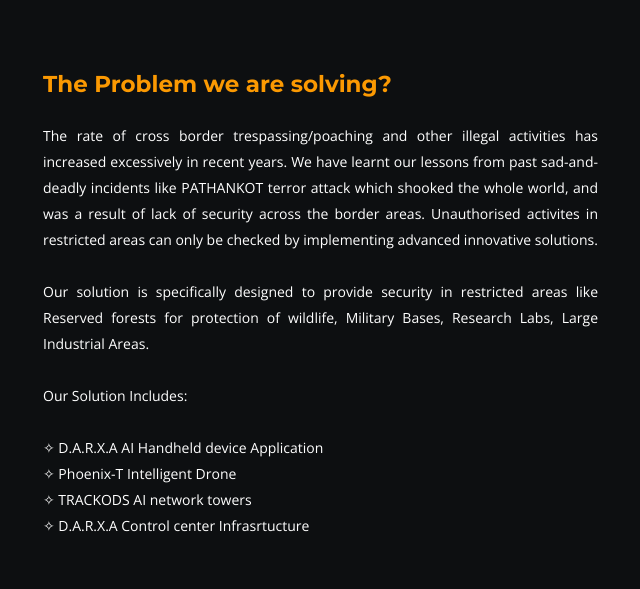
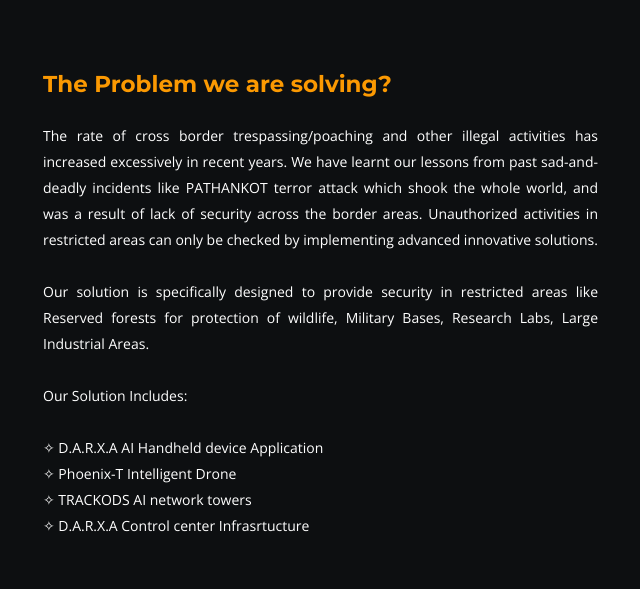
Before and after one commit to darxa/darxa.github.io, a plain HTML site: page mission.html in a window 1280 px wide. Shown: the part 861-1450 px from the top of the page, 27-667 px from the left. Drawn offline with nearby package versions, Linux system fonts and the light colour scheme; files that its build step writes are made by us from their sources; a script that the page names is missing.

Commit message:
err correct

```diff
--- a/mission.html
+++ b/mission.html
@@ -96,7 +96,7 @@
                     <div class="col-md-6 col-sm-8 col-xs-12">
                         <div class="about-wrap">
                             <h3>The Problem we are solving?</h3>
-                            <p align="justify">The rate of cross border trespassing/poaching and other illegal activities has increased excessively in recent years. We have learnt our lessons from past sad-and-deadly incidents like PATHANKOT terror attack which shooked the whole world, and was a result of lack of security across the border areas. Unauthorised activites in restricted areas can only be checked by implementing advanced innovative solutions.
+                            <p align="justify">The rate of cross border trespassing/poaching and other illegal activities has increased excessively in recent years. We have learnt our lessons from past sad-and-deadly incidents like PATHANKOT terror attack which shook the whole world, and was a result of lack of security across the border areas. Unauthorized activities in restricted areas can only be checked by implementing advanced innovative solutions.
 <br /><br />Our solution is specifically designed to provide security in restricted areas like Reserved forests for protection of wildlife, Military Bases, Research Labs, Large Industrial Areas.<br /><br />
 Our Solution Includes: <br /><br />
 ✧ D.A.R.X.A AI Handheld device Application<br />
```
